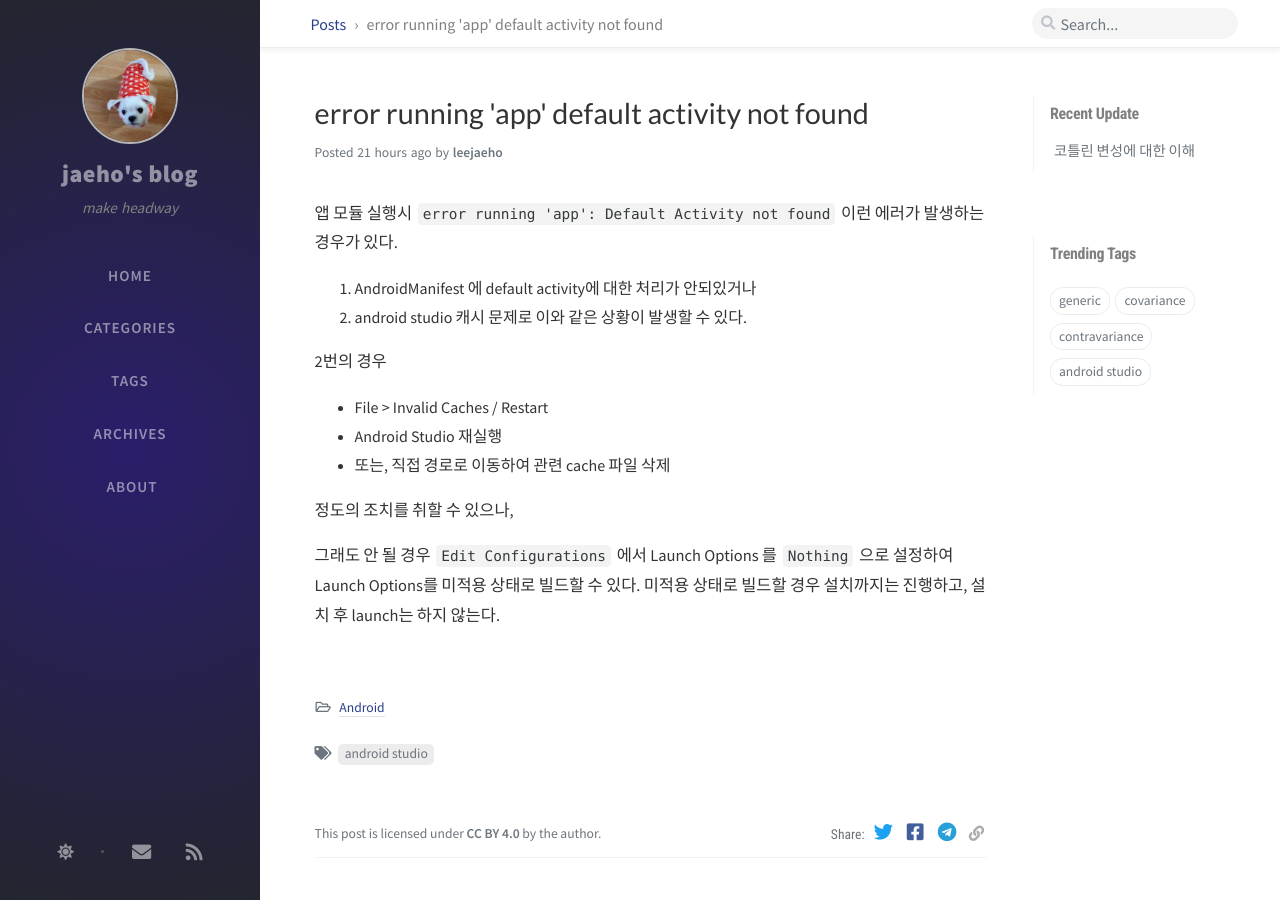
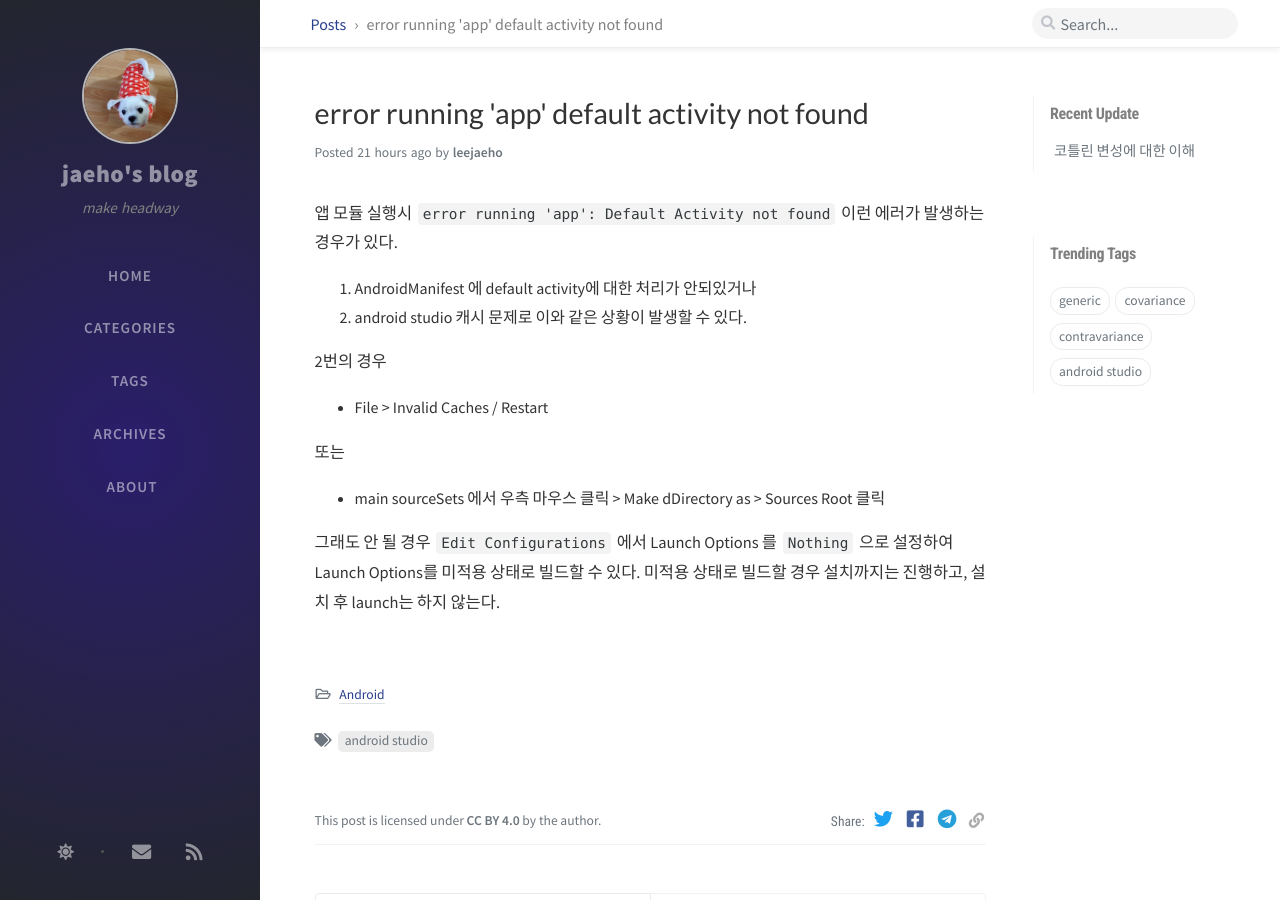
Before and after one commit to jaeho-lee104/old-jaeho-lee104-page, a Jekyll site: the page built from _posts/2020-07-22-android_studio_run_error.md, in a window 1280 px wide and 900 px high. Built offline with Jekyll 4.4.1, drawn with Linux system fonts in a browser that asks for light colours; nearby versions of some CDN libraries; comment, search, counter and statistics services are not loaded.

Commit message:
post: android studio run error content update

```diff
--- a/_posts/2020-07-22-android_studio_run_error.md
+++ b/_posts/2020-07-22-android_studio_run_error.md
@@ -14,10 +14,9 @@ tags: [android studio]
 
 2번의 경우
 * File > Invalid Caches / Restart
-* Android Studio 재실행
-* 또는, 직접 경로로 이동하여 관련 cache 파일 삭제
 
-정도의 조치를 취할 수 있으나,
+또는
+* main sourceSets 에서 우측 마우스 클릭 > Make dDirectory as > Sources Root 클릭
 
 그래도 안 될 경우 `Edit Configurations` 에서 Launch Options 를 `Nothing` 으로 설정하여 Launch Options를 미적용 상태로 빌드할 수 있다.
 미적용 상태로 빌드할 경우 설치까지는 진행하고, 설치 후 launch는 하지 않는다.
```
